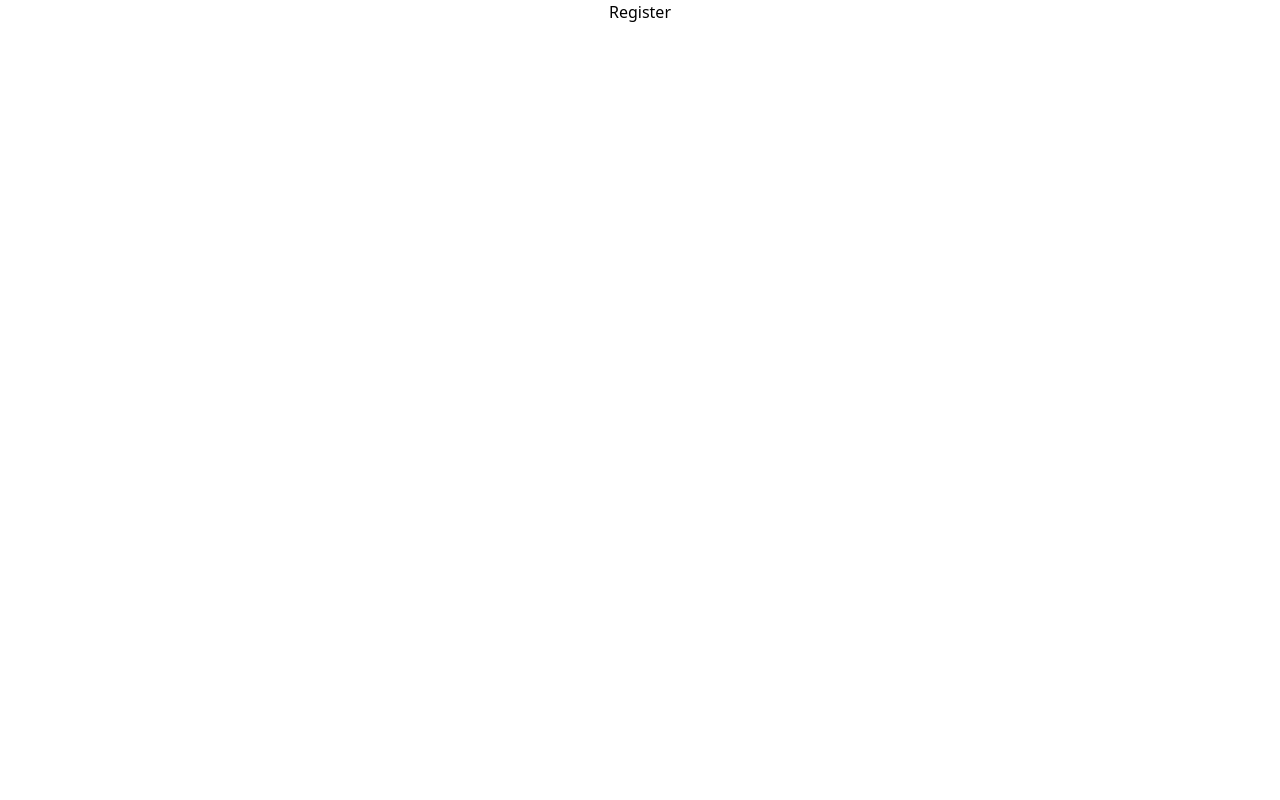
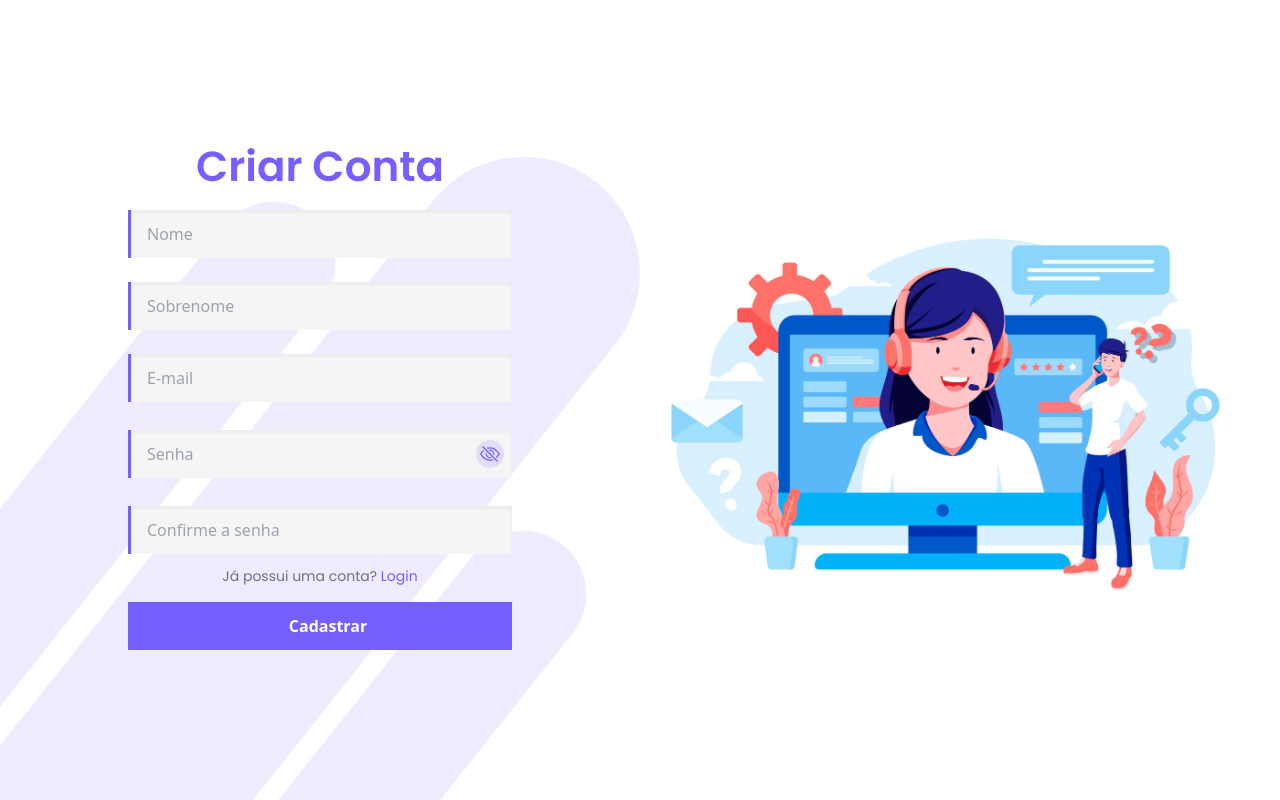
Before and after one commit to rafhaelmallorga/web_agenda, a React (Vite) app: page /register in a window 1280 px wide. Built offline with nearby package versions, Linux system fonts and the light colour scheme.

Commit message:
feat :sparkles: finished register page

```diff
--- a/src/assets/index.ts
+++ b/src/assets/index.ts
@@ -1,7 +1,9 @@
 import agenda_bg from "./agenda_bg.jpg"
 import vector from "./vector.png"
+import vector2 from "./vector2.png"
 
 export {
     agenda_bg,
-    vector
+    vector,
+    vector2
 }
--- a/src/components/InputForm.tsx
+++ b/src/components/InputForm.tsx
@@ -6,7 +6,7 @@ interface InputProps extends InputHTMLAttributes<HTMLInputElement> {
 
 const InputForm = ({placeholder, ...rest}:InputProps) => {
   return (
-    <input placeholder={placeholder} {...rest} className='bg-[#F5F5F5] h-12 pl-4 w-80 sm:w-96 my-4 border-l-[3px] border-blue outline-none shadow-inner font-sans text-blue'/>
+    <input placeholder={placeholder} {...rest} className='bg-[#F5F5F5] h-12 pl-4 w-80 sm:w-96 my-3 border-l-[3px] border-blue outline-none shadow-inner font-sans text-blue'/>
   )
 }
 
--- a/src/pages/Register.tsx
+++ b/src/pages/Register.tsx
@@ -1,9 +1,45 @@
-import React from 'react'
+import style from "../style"
+import { agenda_bg, vector2 } from "../assets"
+import InputForm from "../components/InputForm"
+import ButtonForm from "../components/ButtonForm"
+import { BsEyeSlash, BsEye } from 'react-icons/bs'
+import { useState } from "react"
+import { Link } from "react-router-dom"
 
 const Register = () => {
-  return (
-    <div>Register</div>
-  )
+
+    const [showPassword, setShowPassword] = useState(false)
+
+    const handleSubmit = (e: any) => {
+        e.preventDefault()
+    }
+
+    return (
+        <div className={`flex flex-col sm:flex-row-reverse h-[100vh] `}>
+            <div className="flex-1 flex items-center justify-center h-full">
+                <img src={agenda_bg} alt="imagem_login" className="w-[150px] sm:w-full sm:h-full object-contain"/>
+            </div>
+            <div className={`${style.flexCenter} sm:flex-2 flex-1`}>
+                <form onSubmit={handleSubmit} className={`flex flex-col items-center justify-center`}>
+                    <h1 className="text-blue font-poppins font-semibold text-[42px]">Criar Conta</h1>
+                    <InputForm placeholder="Nome"/>
+                    <InputForm placeholder="Sobrenome"/>
+                    <InputForm placeholder="E-mail"/>
+                    <div className={`${style.flexCenter} bg-[#F5F5F5] h-12 w-80 sm:w-96 my-4 border-l-[3px] border-blue outline-none shadow-inner font-sans `}>
+                        <input placeholder="Senha" type={showPassword ? "text" : "password"} className={`w-full h-full pl-4 outline-none bg-transparent text-blue`}/>
+                        <button onClick={() => setShowPassword(!showPassword)} className="relative right-2 z-[2] p-1 bg-[#745fff28] rounded-full">
+                            {showPassword ?  <BsEye color="#755FFF" size={20}/> : <BsEyeSlash color="#755FFF" size={20}/> }
+                        </button>
+                    </div>
+                    <InputForm placeholder="Confirme a senha" type={'password'}/>
+                    <p className="font-poppins font-normal text-sm text-gray-500">Já possui uma conta? <Link className="text-blue" to={"/login"}>Login</Link></p>
+                    <ButtonForm text="Cadastrar"/>
+                </form>
+                <img src={vector2} alt="vetor" className="z-[-1] absolute bottom-0 left-0 w-1/2"/>
+            </div>
+        </div>
+    )
 }
 
+
 export default Register
```
Also changed, not shown: src/assets/vector2.png (added).
